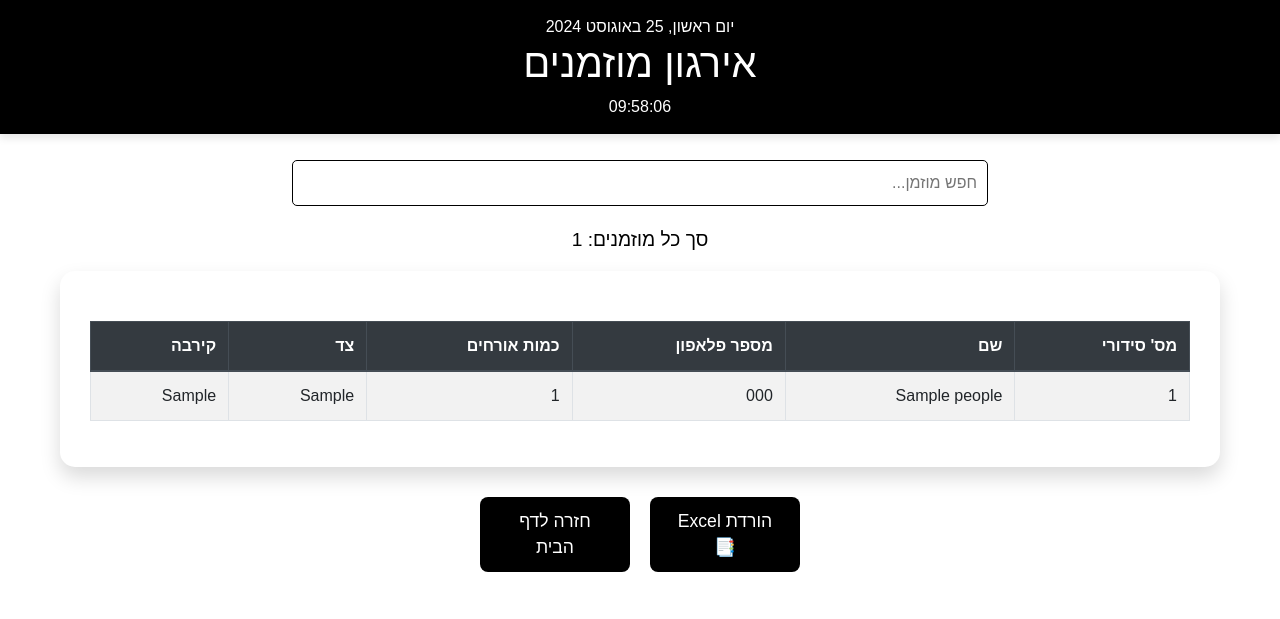
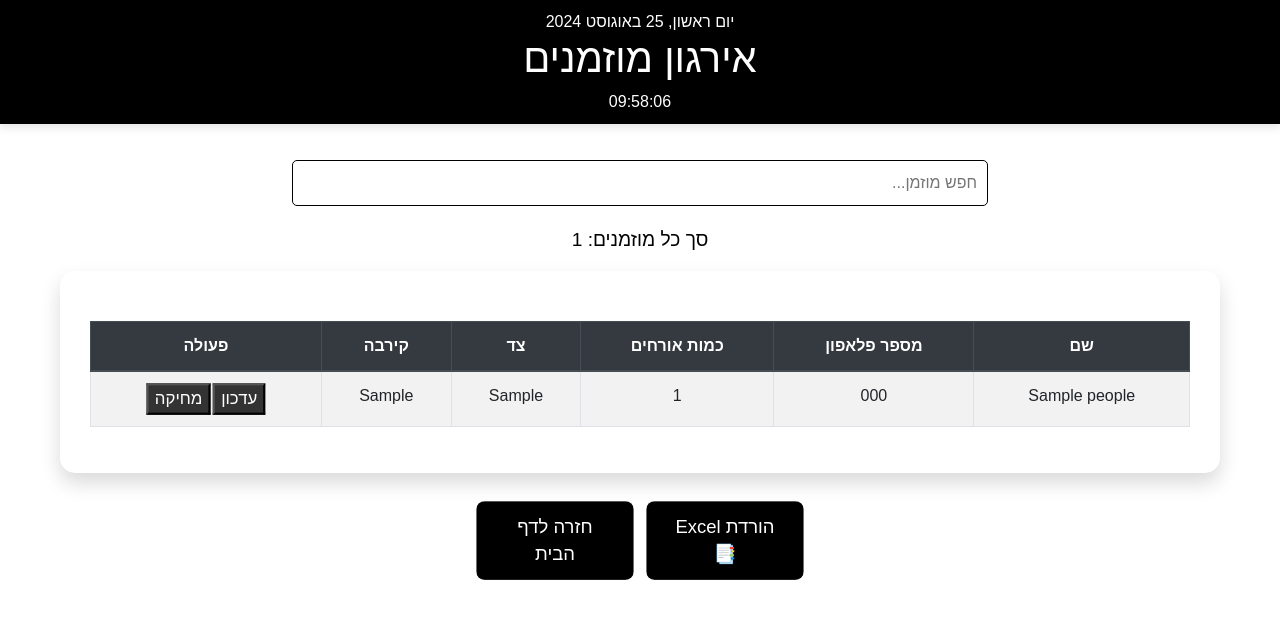
Before and after one commit to orrmb/Guest-Managmet-Project, a Flask app: page /guest_table in a window 1280 px wide. Shown: the top 619 px of the page. Run offline with Flask 3, Linux system fonts and the light colour scheme; tables that the repository leaves empty hold one stand-in row (values such as "Sample post"); some libraries are stand-ins or nearby versions.

Commit message:
edit guest_table

```diff
--- a/ForRaz/static/styles-home.css
+++ b/ForRaz/static/styles-home.css
@@ -18,7 +18,7 @@ header {
     width: 100%;
     background-color: #000000;
     color: white;
-    padding: 15px;
+    padding: 10px;
     z-index: 1000; /* Ensure header is on top of other elements */
     box-shadow: 0 4px 8px rgba(0, 0, 0, 0.1);
     display: block;
@@ -106,7 +106,7 @@ form input[type="submit"] {
     cursor: pointer;
     font-size: 1.2em;
     transition: background-color 0.3s;
-    margin-top: 45px; /* Space above the button */
+    margin-top: 50px; /* Space above the button */
 }
 
 form input[type="submit"]:hover {
--- a/ForRaz/templates/empty-table.html
+++ b/ForRaz/templates/empty-table.html
@@ -71,6 +71,9 @@
       <div class="empty-icon">😞</div>
       <h1>אין נתונים להצגה</h1>
       <p>הטבלה ריקה כרגע. נסה להוסיף אורחים!</p>
+      <form action="/" method="get">
+        <button>חזרה לדף הבית</button>
+      </form>
     </div>
   </body>
 </html>
--- a/ForRaz/templates/guest_table.html
+++ b/ForRaz/templates/guest_table.html
@@ -28,7 +28,7 @@
         width: 100%;
         background-color: #000000;
         color: white;
-        padding: 15px;
+        padding: 10px;
         z-index: 1000; /* Ensure header is on top of other elements */
         box-shadow: 0 4px 8px rgba(0, 0, 0, 0.1);
         display: block;
@@ -51,7 +51,7 @@
         width: 100%;
         border-collapse: collapse;
         margin-top: 20px;
-        text-align: right;
+        text-align: center;
       }
 
       th,
@@ -104,7 +104,8 @@
         outline: none;
       }
 
-      button.btn {
+      button.btn,
+      .save {
         width: 150px;
         padding: 10px 20px;
         font-size: 1.1em;
@@ -117,7 +118,8 @@
         margin: 10px;
       }
 
-      button:hover {
+      button,
+      .save:hover {
         background-color: #333333;
         transform: scale(1.05);
         color: white;
@@ -127,6 +129,9 @@
         margin-top: 20px;
         display: flex;
         justify-content: center;
+      }
+      button.save {
+        align-items: center;
       }
     </style>
   </head>
@@ -152,23 +157,46 @@
         <table class="table table-striped table-bordered">
           <thead class="thead-dark">
             <tr>
-              <th>מס' סידורי</th>
               <th>שם</th>
               <th>מספר פלאפון</th>
               <th>כמות אורחים</th>
               <th>צד</th>
               <th>קירבה</th>
+              <th>פעולה</th>
             </tr>
           </thead>
           <tbody id="guestTable">
             {% for row in rows %}
-            <tr>
-              <td>{{ row[0] }}</td>
-              <td>{{ row[1] }}</td>
-              <td>{{ row[2] }}</td>
-              <td>{{ row[3] }}</td>
-              <td>{{ row[4] }}</td>
-              <td>{{ row[5] }}</td>
+            <tr data-id="{{ row[0] }}">
+              <td class="editable">{{ row[1] }}</td>
+              <td class="editable">{{ row[2] }}</td>
+              <td class="editable">{{ row[3] }}</td>
+              <td class="editable">{{ row[4] }}</td>
+              <td class="editable">{{ row[5] }}</td>
+              <td>
+                <button
+                  type="button"
+                  class="edit-btn"
+                  onclick="editGuest(this)"
+                >
+                  עדכון
+                </button>
+                <button
+                  type="button"
+                  class="save-btn"
+                  style="display: none"
+                  onclick="saveGuest(this)"
+                >
+                  שמירה
+                </button>
+                <button
+                  type="button"
+                  class="delete-btn"
+                  onclick="deleteGuest(this)"
+                >
+                  מחיקה
+                </button>
+              </td>
             </tr>
             {% endfor %}
           </tbody>
@@ -230,6 +258,132 @@
       }
       setInterval(displayClock, 1000);
       displayClock();
+
+      function editGuest(button) {
+        const row = button.closest("tr");
+        const saveBtn = row.querySelector(".save-btn");
+        const editBtn = row.querySelector(".edit-btn");
+
+        row.querySelectorAll(".editable").forEach((td, index) => {
+          const originalValue = td.textContent;
+
+          let input;
+          if (index === 3) {
+            const arraySide = [
+              "חתן",
+              "אבא חתן",
+              "אמא חתן",
+              "כלה",
+              "אבא כלה",
+              "אמא כלה",
+            ];
+            input = document.createElement("select");
+            arraySide.forEach((value) => {
+              const option = document.createElement("option");
+              option.value = value;
+              option.textContent = value;
+              if (value === originalValue) {
+                option.selected = true;
+              }
+              input.appendChild(option);
+            });
+          } else if (index === 4) {
+            const arrayRelationship = [
+              "משפחה קרובה",
+              "משפחה רחוקה",
+              "חברים מהבית",
+              "חברים מהעבודה",
+            ];
+            input = document.createElement("select");
+            arrayRelationship.forEach((value) => {
+              const option = document.createElement("option");
+              option.value = value;
+              option.textContent = value;
+              if (value === originalValue) {
+                option.selected = true;
+              }
+              input.appendChild(option);
+            });
+          } else if (index === 2) {
+            input = document.createElement("input");
+            input.type = "number";
+            input.value = originalValue;
+          } else {
+            input = document.createElement("input");
+            input.value = originalValue;
+          }
+
+          input.style.width = "100%";
+          td.textContent = "";
+          td.appendChild(input);
+        });
+
+        editBtn.style.display = "none";
+        saveBtn.style.display = "inline-block";
+      }
+
+      function saveGuest(button) {
+        const row = button.closest("tr");
+        const saveBtn = row.querySelector(".save-btn");
+        const editBtn = row.querySelector(".edit-btn");
+
+        const id = row.getAttribute("data-id");
+        const inputs = row.querySelectorAll("input, select");
+        const values = Array.from(inputs).map((input) => input.value);
+
+        fetch("/edit", {
+          method: "POST",
+          headers: {
+            "Content-Type": "application/x-www-form-urlencoded",
+          },
+          body: new URLSearchParams({
+            id: id,
+            name: values[0],
+            phone: values[1],
+            number: values[2],
+            side: values[3],
+            relationship: values[4],
+          }),
+        })
+          .then((response) => response.json())
+          .then((data) => {
+            // עדכון המידע בטבלה
+            inputs.forEach((input, index) => {
+              input.parentElement.textContent = input.value;
+            });
+
+            // הסתרת כפתור השמירה והצגת כפתור העריכה
+            saveBtn.style.display = "none";
+            editBtn.style.display = "inline-block";
+
+            // עדכון סך כל המוזמנים
+            document.querySelector(
+              ".total_guest"
+            ).textContent = `סך כל מוזמנים: ${data.total_guests}`;
+          })
+          .catch((error) => console.error("Error:", error));
+      }
+
+      function deleteGuest(button) {
+        const row = button.closest("tr");
+        const id = row.getAttribute("data-id");
+
+        fetch("/delete", {
+          method: "POST",
+          headers: {
+            "Content-Type": "application/x-www-form-urlencoded",
+          },
+          body: new URLSearchParams({ id: id }),
+        })
+          .then((response) => response.json())
+          .then((data) => {
+            row.remove();
+            document.querySelector(
+              ".total_guest"
+            ).textContent = `סך כל מוזמנים: ${data.total_guests}`;
+          })
+          .catch((error) => console.error("Error:", error));
+      }
     </script>
   </body>
 </html>
```
Also changed, not shown: ForRaz/templates/index.html (+1 -8 lines).
